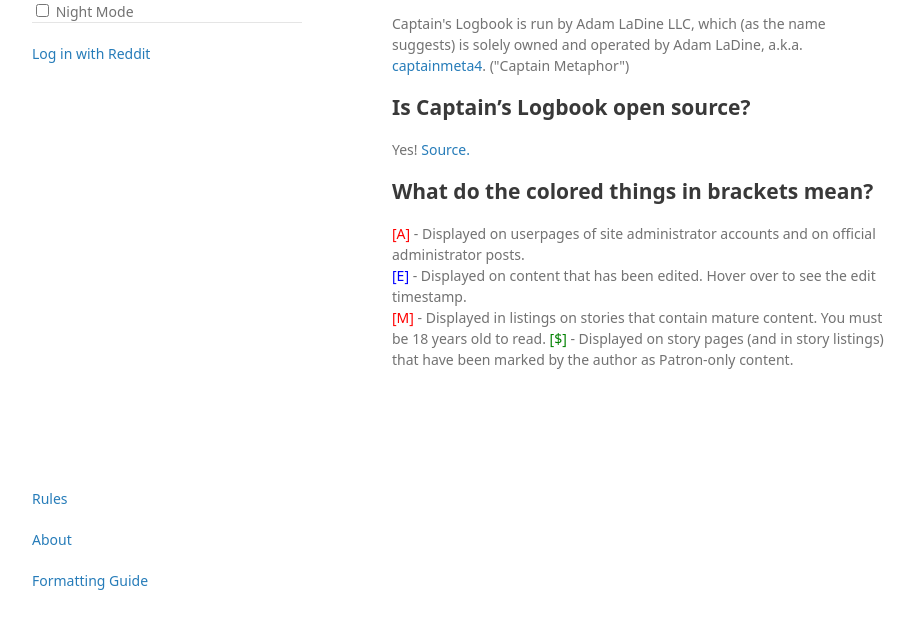
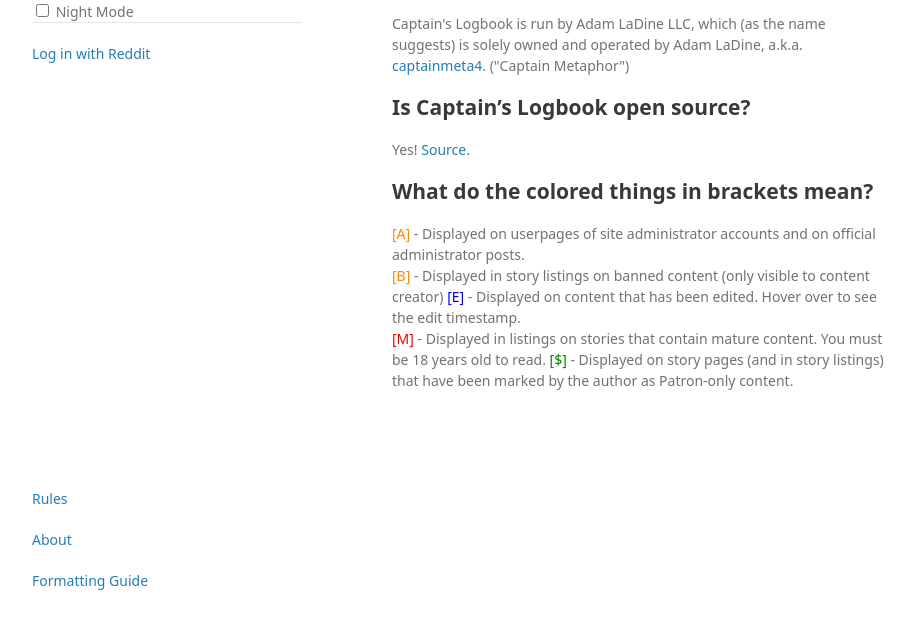
Before and after one commit to captainmeta4/captainsjournal, a Flask app: page /info/about in a window 1280 px wide. Shown: the part 139-768 px from the top of the page, without its empty margins (178-1092 px from the left). Run offline with Flask 2, Linux system fonts and the light colour scheme; parts of the project's set-up code (start-up, migrations or seed data) failed here and were passed over; some libraries are stand-ins or nearby versions.

Commit message:
Update about.html

```diff
--- a/templates/info/about.html
+++ b/templates/info/about.html
@@ -13,8 +13,10 @@
 <p>Yes! <a href="https://github.com/captainmeta4/captainslogbook">Source.</a></p>
 
 <h2>What do the colored things in brackets mean?</h2>
-<p><span class="red">[A]</span> - Displayed on userpages of site administrator accounts and on official administrator posts.<br>
+
+<p>{% include "tags/a.html" %}- Displayed on userpages of site administrator accounts and on official administrator posts.<br>
+{% include "tags/b.html" %}- Displayed in story listings on banned content (only visible to content creator)
 <span class="blue">[E]</span> - Displayed on content that has been edited. Hover over to see the edit timestamp.<br>
-<span class="red">[M]</span> - Displayed in listings on stories that contain mature content. You must be 18 years old to read.
-<span class="green">[$]</span> - Displayed on story pages (and in story listings) that have been marked by the author as Patron-only content.</p>
+{% include "tags/m.html" %}- Displayed in listings on stories that contain mature content. You must be 18 years old to read.
+{% include "tags/p.html" %}- Displayed on story pages (and in story listings) that have been marked by the author as Patron-only content.</p>
 {% endblock %}
```
